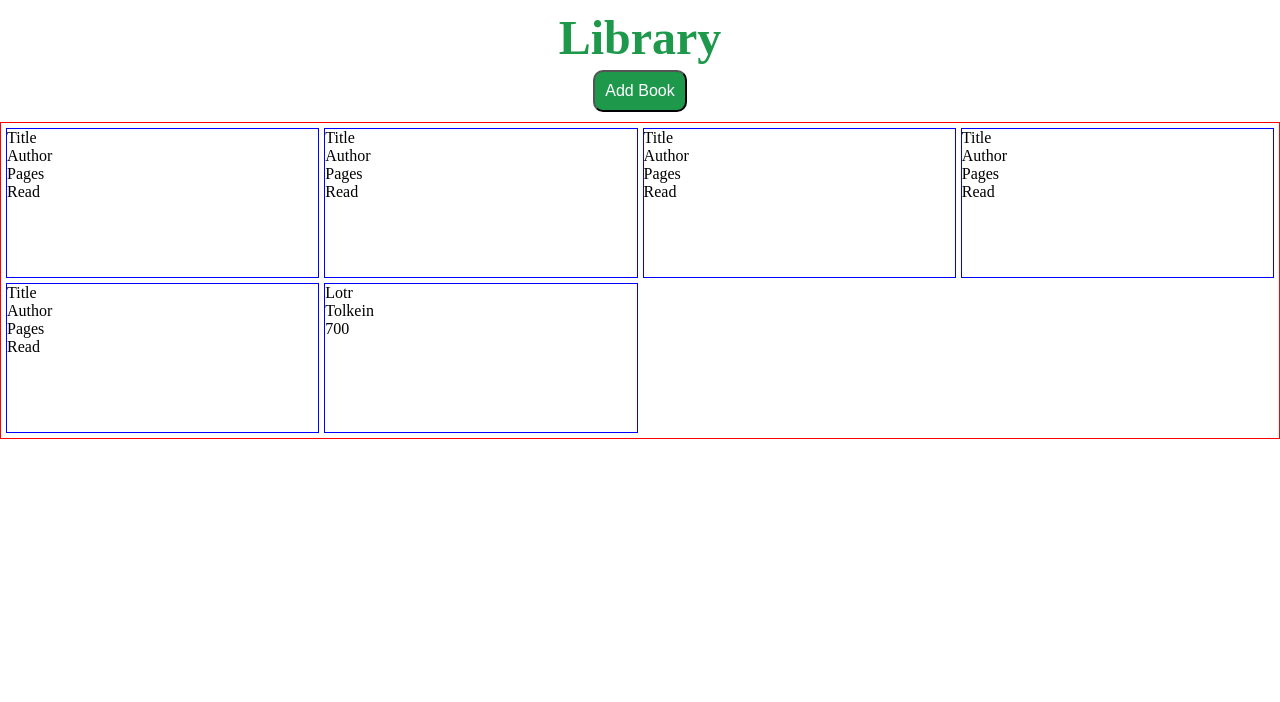
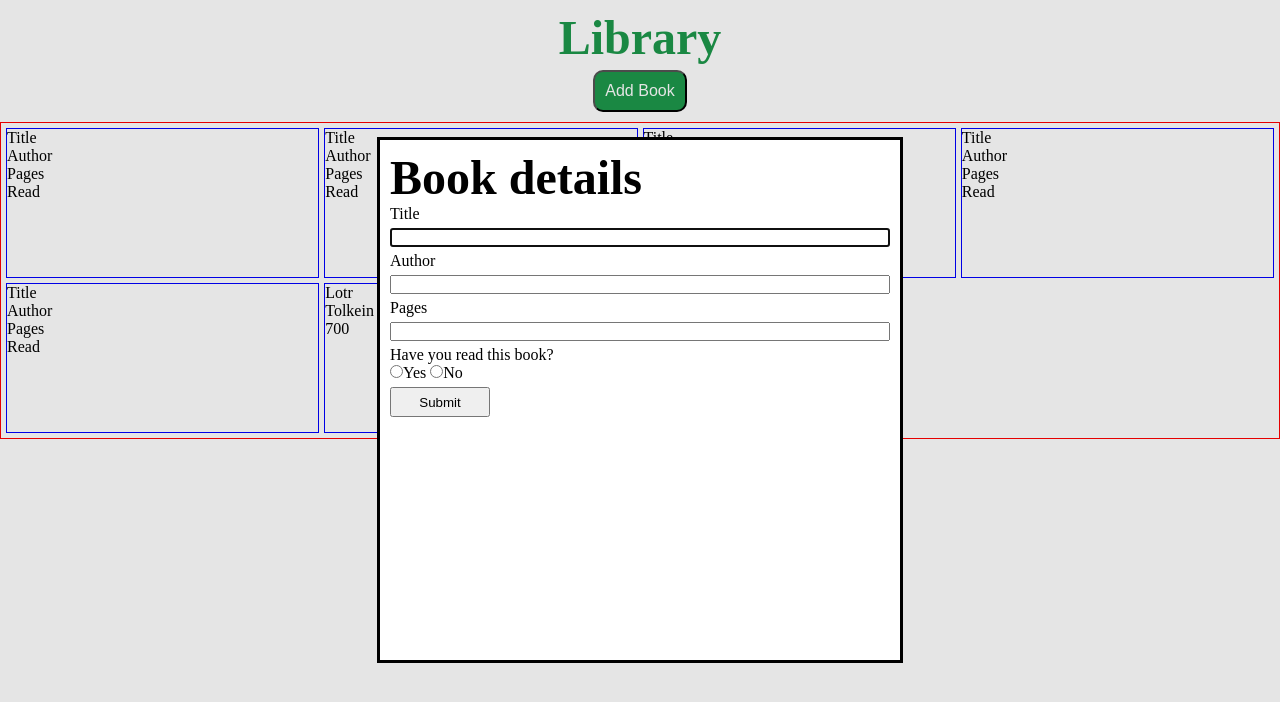
Before and after one commit to sfaruk2001/Library, a plain HTML site: page index.html in a window 1280 px wide. Both pictures are taken after a click on the button "Add Book". Drawn offline with Linux system fonts and the light colour scheme.

Commit message:
created a modal with form

```diff
--- a/book.js
+++ b/book.js
@@ -4,10 +4,16 @@ const myLibrary = [];
 
 let b1 = new Book("Lotr", "Tolkein", "700", "read");
 
+let modal = document.querySelector('.modal');
+let addBook = document.querySelector('.add-book');
+
+addBook.addEventListener('click', () => {
+  modal.showModal();
+});
+
 addBookToLibrary(b1);
 
 displayBooks();
-
 
 function Book(title, author, pages, read) {
     this.title = title;
--- a/index.html
+++ b/index.html
@@ -8,6 +8,21 @@
     <script src="book.js" defer></script>
 </head>
 <body>
+    <dialog class="modal">
+        <h1>Book details</h1>
+        <form action="" class="form" method="dialog">
+            <label>Title</label><input type="text" required>
+            <label>Author</label><input type="text" required>
+            <label>Pages</label><input type="text" required>
+            <div class="read-options">
+                <p>Have you read this book?</p>
+                <input type="radio" name="read-status" value="Completed" id="yes-read" required><label for="yes-read">Yes</label>
+                <input type="radio" name="read-status" value="Incomplete" id="no-read"><label for="no-read">No</label>
+            </div>
+            <button type="submit" class="sub-form">Submit</button>
+        </form>
+    </dialog>
+
     <header>
         <h1>Library</h1>
         <button class="add-book">Add Book</button>
--- a/styles.css
+++ b/styles.css
@@ -41,3 +41,24 @@ h1 {
     flex-direction: column;
 
 }
+
+.modal {
+    margin-left: auto;
+    margin-right: auto;
+    margin-top: auto;
+    margin-bottom: auto;
+    height: 500px;
+    width: 500px;
+    padding: 10px;
+}
+
+form {
+    display: flex;
+    flex-direction: column;
+    gap: 5px;
+}
+
+.sub-form {
+    width: 100px;
+    height: 30px;
+}
```
